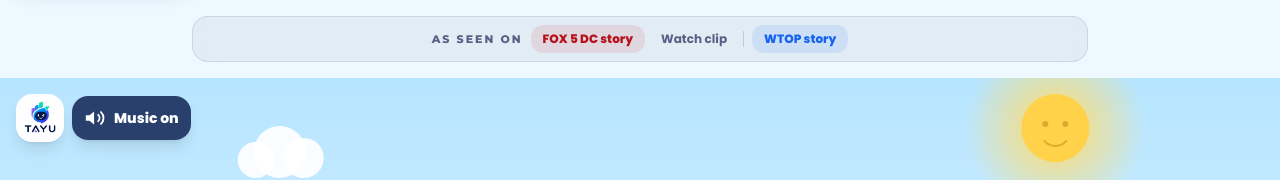
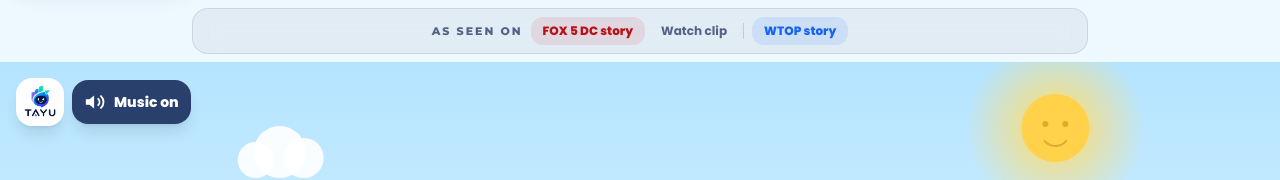
Before and after one commit to dev-rai1/tayu-game, a React (Vite) app in the folder frontend/: page / in a window 1280 px wide. Shown: the top 180 px of the page. Built offline with nearby package versions, Linux system fonts and the light colour scheme; no server answers.

Commit message:
Blend media strip into page backgrounds

```diff
--- a/frontend/src/App.jsx
+++ b/frontend/src/App.jsx
@@ -43,8 +43,8 @@ export default function App() {
         <Boundary name="routes" hard>
           <Suspense fallback={<LoadingScreen />}>
             <Routes>
-            <Route path="/" element={<><div className="relative z-20 bg-[#eef8ff] px-4 py-4"><MediaCoverage compact /></div><Welcome /></>} />
-            <Route path="/about" element={<><div className="relative z-20 bg-white/95 px-4 py-4"><MediaCoverage compact about /></div><About /></>} />
+            <Route path="/" element={<><div className="relative z-20 bg-[#eef8ff] px-4 py-2"><MediaCoverage compact /></div><Welcome /></>} />
+            <Route path="/about" element={<><div className="relative z-20 bg-[#eef8ff] px-4 py-2"><MediaCoverage compact about /></div><About /></>} />
             <Route path="/avatar" element={<PreQuizGate><Suspense fallback={<LoadingScreen label="Getting the dress-up room ready..." />}><AvatarCreate /></Suspense></PreQuizGate>} />
             <Route path="/world" element={<PreQuizGate><Suspense fallback={<LoadingScreen />}><World /></Suspense></PreQuizGate>} />
             <Route path="/party" element={<Navigate to="/guru" replace />} />
```
